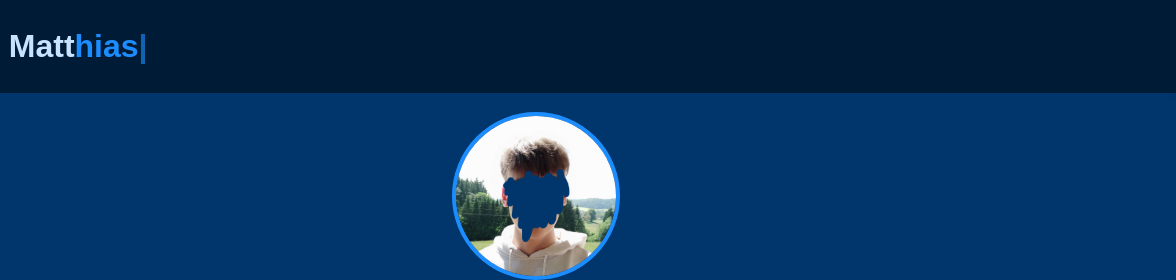
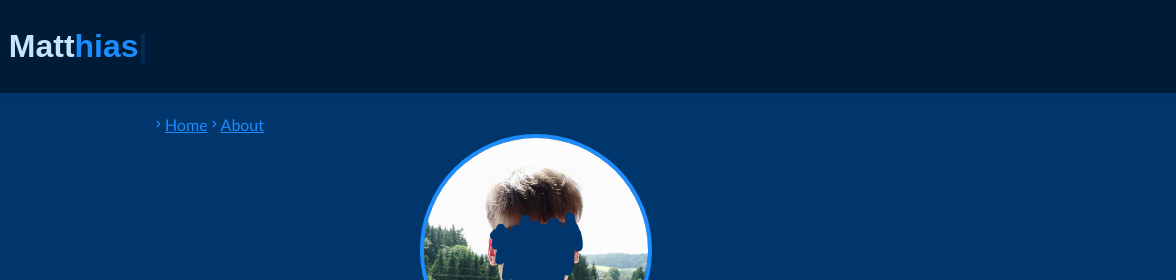
Before and after one commit to MattMoony/MattMoony.github.io, a Gatsby site: page /about in a window 1280 px wide. Shown: the top 280 px of the page, 104-1280 px from the left. Built offline with nearby package versions, Linux system fonts and the light colour scheme; Gatsby itself is replaced by a stand-in of ours; a web font is replaced by a local one.

Commit message:
:art: BIGGER pics!

```diff
--- a/src/pages/about.module.scss
+++ b/src/pages/about.module.scss
@@ -13,7 +13,7 @@ $textColor: #C6E3FF;
 
     & > img {
         width: auto;
-        height: 10em;
+        height: 14em;
         border-radius: 50%;
         border: 4px solid $brightColor;
         // filter: grayscale(45%);
--- a/src/pages/about.tsx
+++ b/src/pages/about.tsx
@@ -15,6 +15,10 @@ const About = ({ data, }) => {
     return (
         <>
             <MainHeader hideHeader>
+                <BreadCrumbs links={{
+                    '/': 'Home',
+                    '/about': 'About',
+                }} />
                 <div className={style.profile}>
                     <img src={profilePic} />
                     <h1>Matthias Monschein</h1>
```
